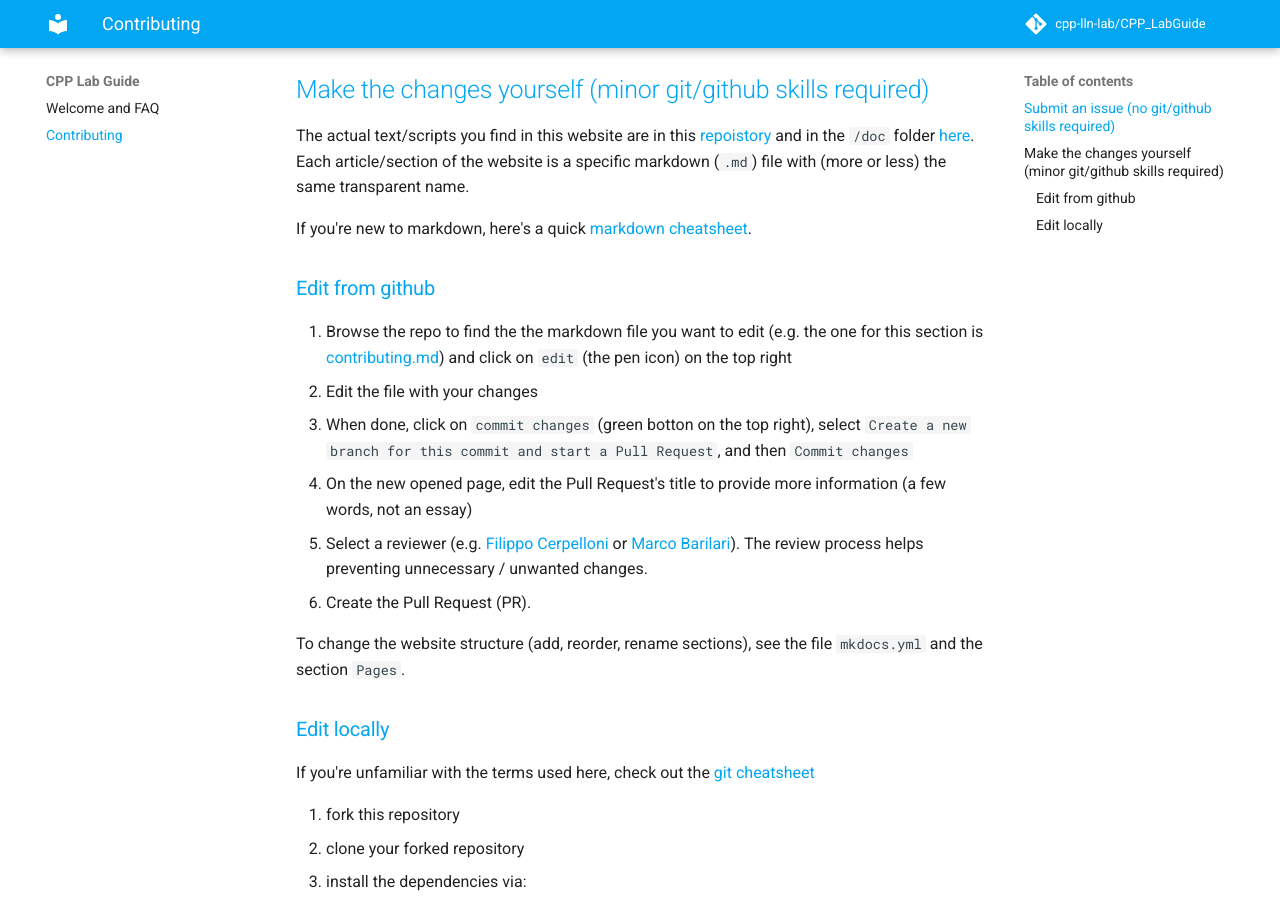
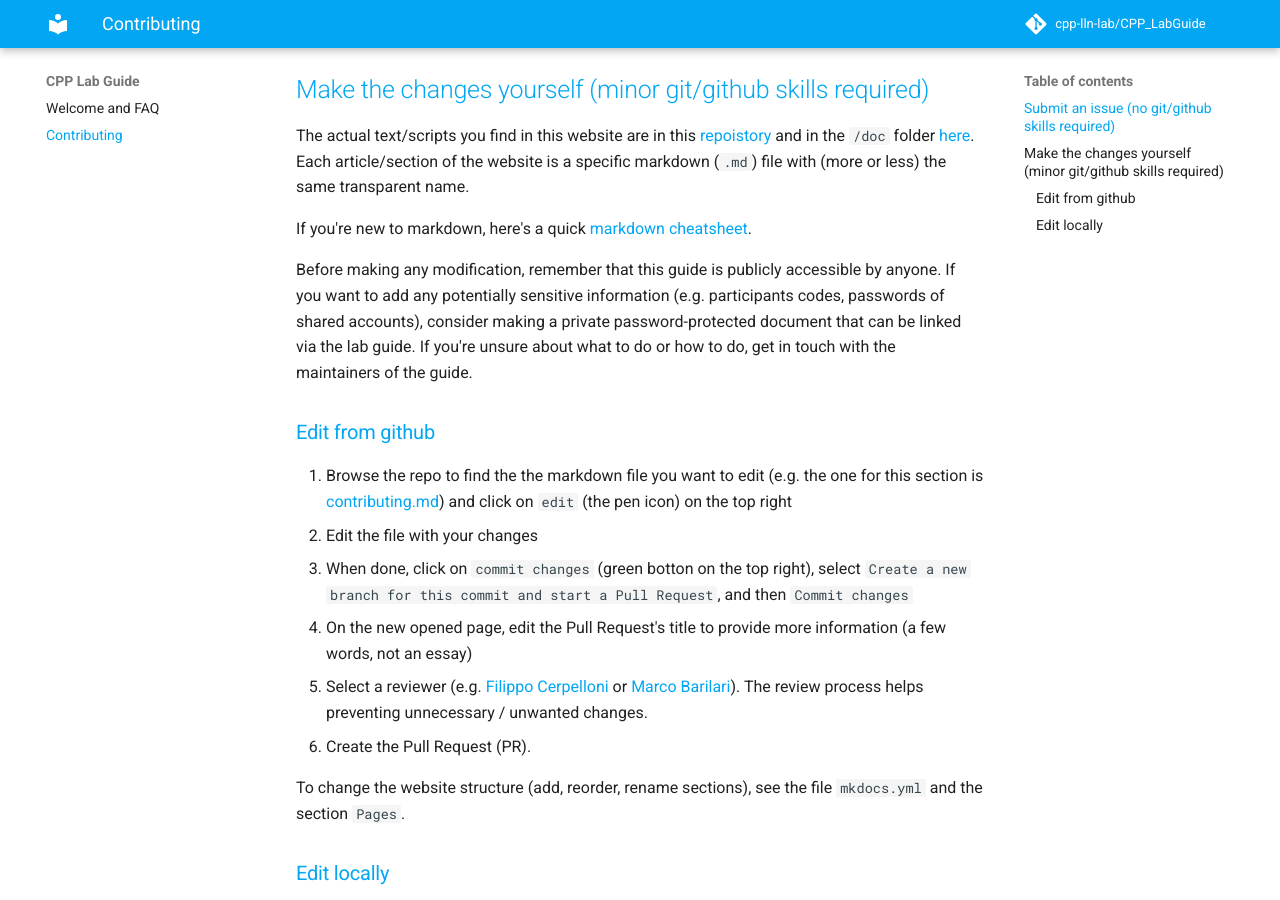
Before and after one commit to cpp-lln-lab/CPP_LabGuide, an MkDocs documentation site: the page built from doc/contributing.md, in a window 1280 px wide and 900 px high, scrolled down 341 px. Built offline with MkDocs 1.6.1 and Material for MkDocs 9.7.7, drawn with Linux system fonts in a browser that asks for light colours; comment, search, counter and statistics services are not loaded.

Commit message:
Added sensitive information bit

```diff
--- a/doc/contributing.md
+++ b/doc/contributing.md
@@ -17,6 +17,8 @@ The actual text/scripts you find in this website are in this [repoistory](https:
 Each article/section of the website is a specific markdown (`.md`) file with (more or less) the same transparent name.
 
 If you're new to markdown, here's a quick [markdown cheatsheet](https://www.markdownguide.org/cheat-sheet/).
+
+Before making any modification, remember that this guide is publicly accessible by anyone. If you want to add any potentially sensitive information (e.g. participants codes, passwords of shared accounts), consider making a private password-protected document that can be linked via the lab guide. If you're unsure about what to do or how to do, get in touch with the maintainers of the guide.
 
 
 ### Edit from github
```
